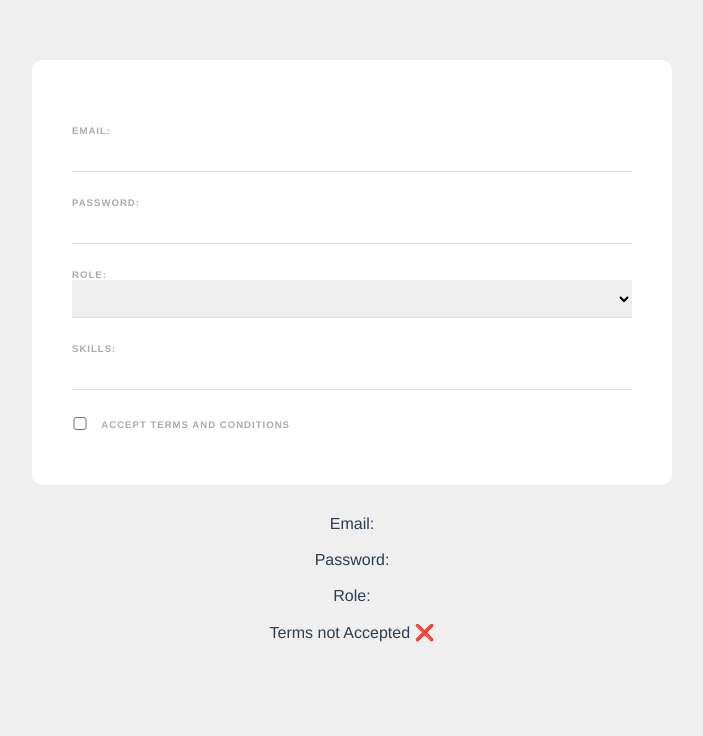
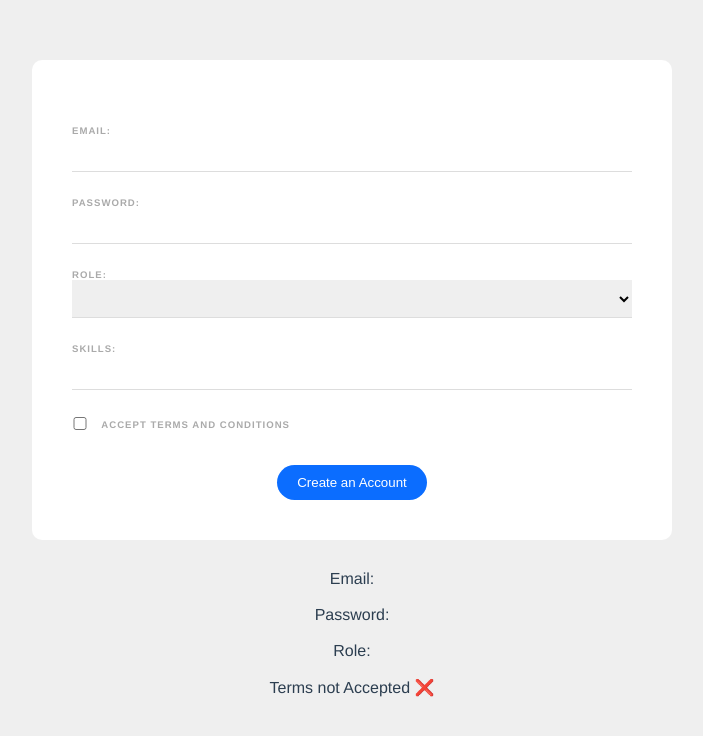
Before and after one commit to HigherGround189/vue-learning, a Vue app: page / in a window 1280 px wide. Shown: the top 736 px of the page, without its empty margins (288-991 px from the left). Built offline with nearby package versions, Linux system fonts and the light colour scheme.

Commit message:
validate password

```diff
--- a/src/SignupForm.vue
+++ b/src/SignupForm.vue
@@ -1,13 +1,14 @@
 <template>
-  <form>
+  <form @submit.prevent="handleSubmit" @keydown="overrideEnter">
     <label>
       Email:
-      <input type="email" required v-model="email"/>
+      <input type="email" required v-model="email" />
     </label>
 
     <label>
       Password:
-      <input type="password" required v-model="password"/>
+      <input type="password" required v-model="password" />
+      <div v-if="passwordError" class="error">{{ passwordError }}</div>
     </label>
 
     <label>
@@ -20,7 +21,7 @@
 
     <label>
       Skills:
-      <input type="text" v-model="tempSkill" @keyup="addSkill">
+      <input type="text" v-model="tempSkill" @keyup="addSkill" ref="skillInput">
       <div v-for="skill in skills" :key="skill" class="pill" @click="removeSkill(skill)">
         {{ skill }}
       </div>
@@ -33,10 +34,14 @@
       </label>
     </div>
 
+    <div class="submit">
+      <button>Create an Account</button>
+    </div>
+
   </form>
 
   <p>Email: {{ email }}</p>
-  <br/>
+  <br />
   <p>Password: {{ password }}</p>
   <br>
   <p>Role: {{ role }}</p>
@@ -53,11 +58,13 @@
       role: "",
       terms: false,
       tempSkill: "",
-        skills: []
+      skills: [],
+      passwordError: ""
     }
   },
   methods: {
     addSkill(e) {
+      console.log("addSkill")
       if (e.key === "Enter" && this.tempSkill && !this.skills.includes(this.tempSkill)) {
         this.skills.push(this.tempSkill)
         this.tempSkill = ""
@@ -67,6 +74,26 @@
       this.skills = this.skills.filter((item) => {
         return item !== skill
       })
+    },
+    overrideEnter(e) {
+      e.stopPropagation();
+      console.log("overrideEnter")
+      if (e.key == "Enter"  && this.$refs.skillInput === document.activeElement) {
+        console.log("Prevented")
+        e.preventDefault()
+      }
+    },
+    handleSubmit() {
+      // Validate Password
+      this.passwordError = this.password.length >= 3 ? "" : "Password must be at least 6 characters long"
+
+      if (!this.passwordError) {
+        console.log("Email: ", this.email)
+        console.log("Password: ", this.password)
+        console.log("Role: ", this.role)
+        console.log("Skills: ", this.skills)
+        console.log("Terms Accepted: ", this.terms)
+      }
     }
   }
 }
@@ -75,7 +102,7 @@
 <style scoped>
 form {
   max-width: 50vw;
-    margin:30px auto;
+  margin: 30px auto;
   background: white;
   text-align: left;
   padding: 40px;
@@ -92,7 +119,8 @@
   font-weight: bold;
 }
 
-  input, select {
+input,
+select {
   display: block;
   padding: 10px 6px;
   width: 100%;
@@ -125,8 +153,24 @@
   color: #777;
   cursor: pointer;
 }
+button {
+  background-color: #0b6dff;
+  border: 0;
+  padding: 10px 20px;
+  margin-top: 20px;
+  color: white;
+  border-radius: 20px;
+  cursor: pointer;
+}
 
-  /* input:not(:focus), label, select:not(:focus), option{
-    cursor: pointer;
-  } */
+.submit {
+  text-align: center;
+}
+
+.error {
+  color: red;
+  margin-top: 10px;
+  font-size: 0.8em;
+  font-weight: bold;
+}
 </style>
```
Lines whose indentation alone changed are shown as unchanged.
